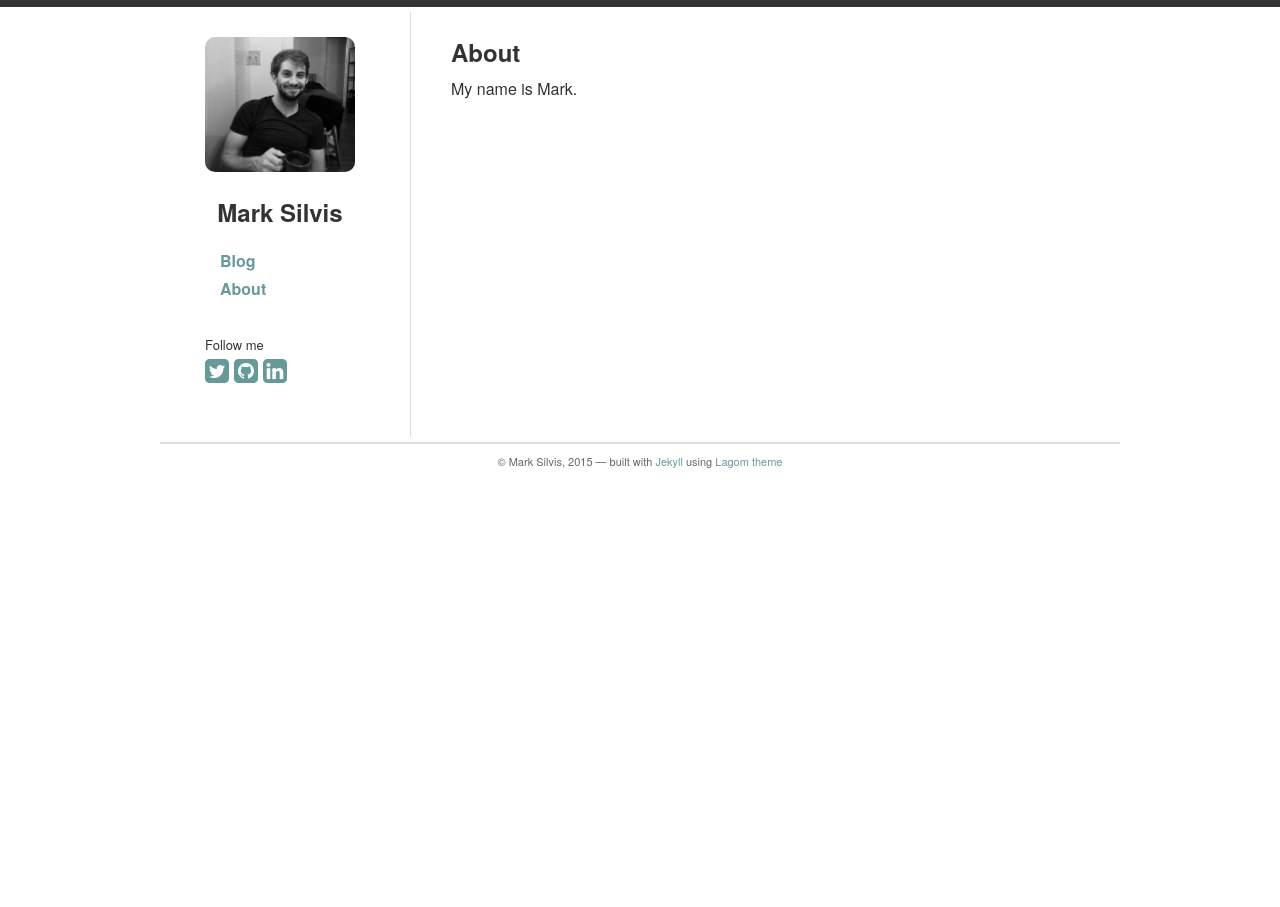
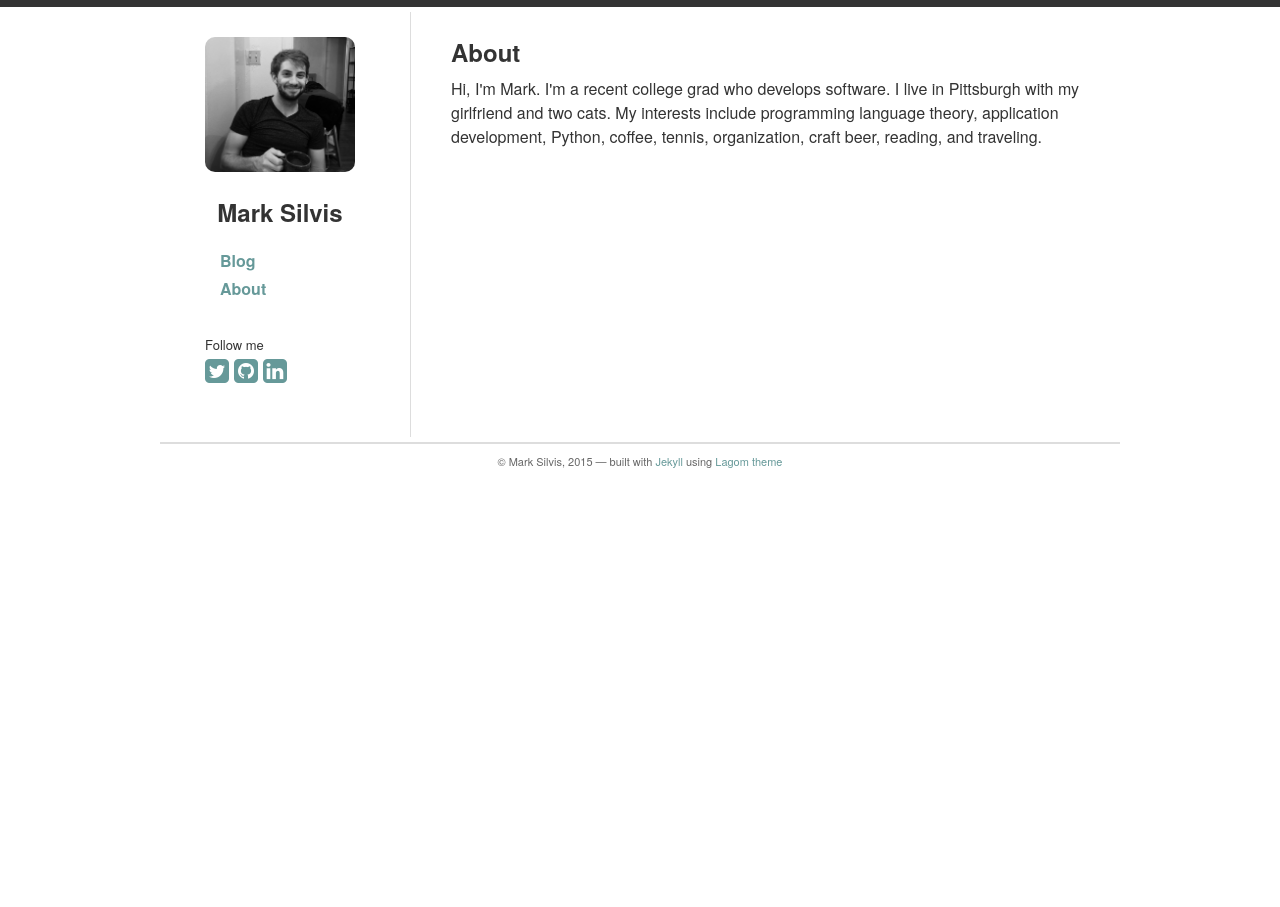
Before and after one commit to marksilvis/marksilvis.github.io, a Jekyll site: the page built from about/index.md, in a window 1280 px wide. Built offline with Jekyll 4.4.1, drawn with Linux system fonts in a browser that asks for light colours; nearby versions of some CDN libraries.

Commit message:
updated about page

```diff
--- a/about/index.md
+++ b/about/index.md
@@ -7,5 +7,6 @@ title: About
   <h2>About</h2>
 
 <div id="post">
-    My name is Mark.
+    <p>Hi, I'm Mark. I'm a recent college grad who develops software. I live in Pittsburgh with my girlfriend and two cats. My interests include programming language theory, application development, Python, coffee, tennis, organization, craft beer, reading, and traveling.
+    </p>
 </div>
```
